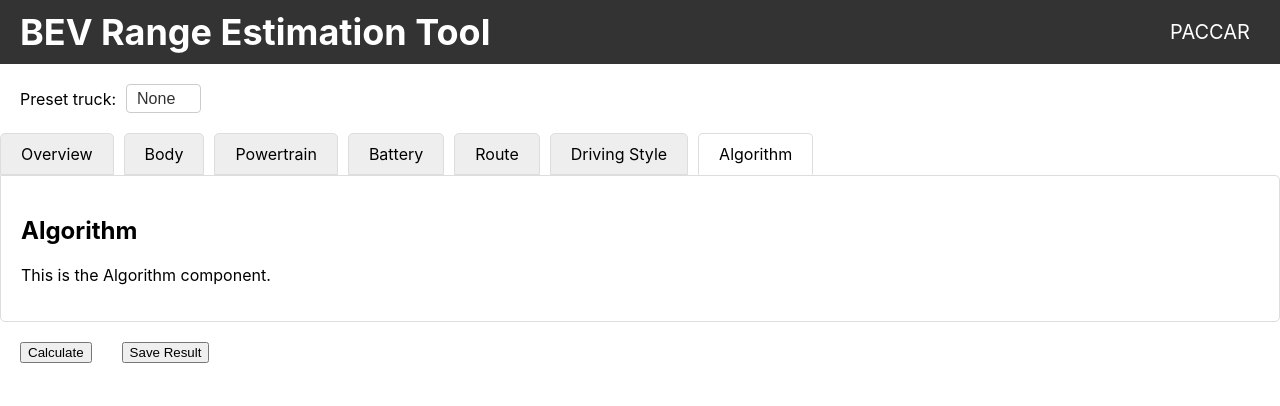
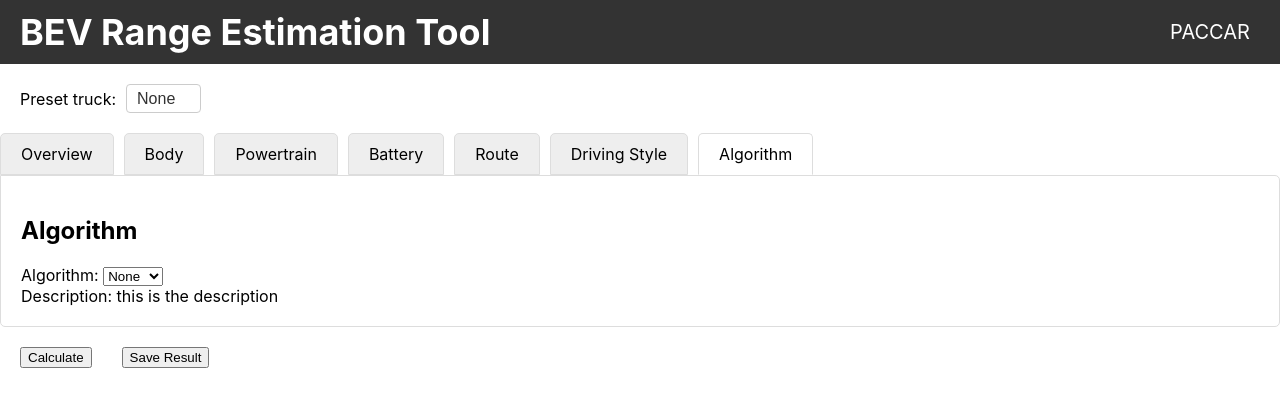
Before and after one commit to sgyli87/BEV_Winter_Presentation, a React (Create React App) app: page / in a window 1280 px wide. Both pictures are taken after a click on the item "Algorithm". Shown: the top 406 px of the page. Built offline with nearby package versions, Linux system fonts and the light colour scheme.

Commit message:
update algo tab

```diff
--- a/src/Algorithm.js
+++ b/src/Algorithm.js
@@ -1,12 +1,22 @@
-import React from 'react';
+import React from 'react'
 
-function Algorithm() {
+function Algorithm () {
   return (
     <div className="tab-content">
       <h2>Algorithm</h2>
-      <p>This is the Algorithm component.</p>
+      <div className="algo-type">
+        <label>Algorithm: </label>
+        <select id="algo-type-select">
+          <option value="algo1">None</option>
+          <option value="algo2">Algo 1</option>
+        </select>
+      </div>
+      <div className='algo-description'>
+        <label>Description: </label>
+        <text>this is the description </text>
+      </div>
     </div>
-  );
+  )
 }
 
-export default Algorithm;
+export default Algorithm
```
